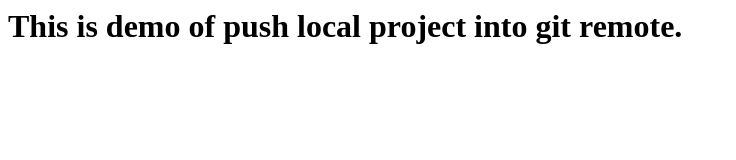
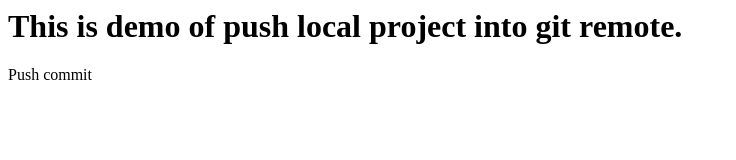
Before and after one commit to sayaliPharne/local-project-into-git, a plain HTML site: page index.html in a window 1280 px wide. Shown: the whole page, without its empty margins (0-736 px from the left). Drawn offline with Linux system fonts and the light colour scheme.

Commit message:
add p tag

```diff
--- a/index.html
+++ b/index.html
@@ -1 +1,2 @@
 <h1>This is demo of push local project into git remote.</h1>
+<p>Push commit</p>
```
